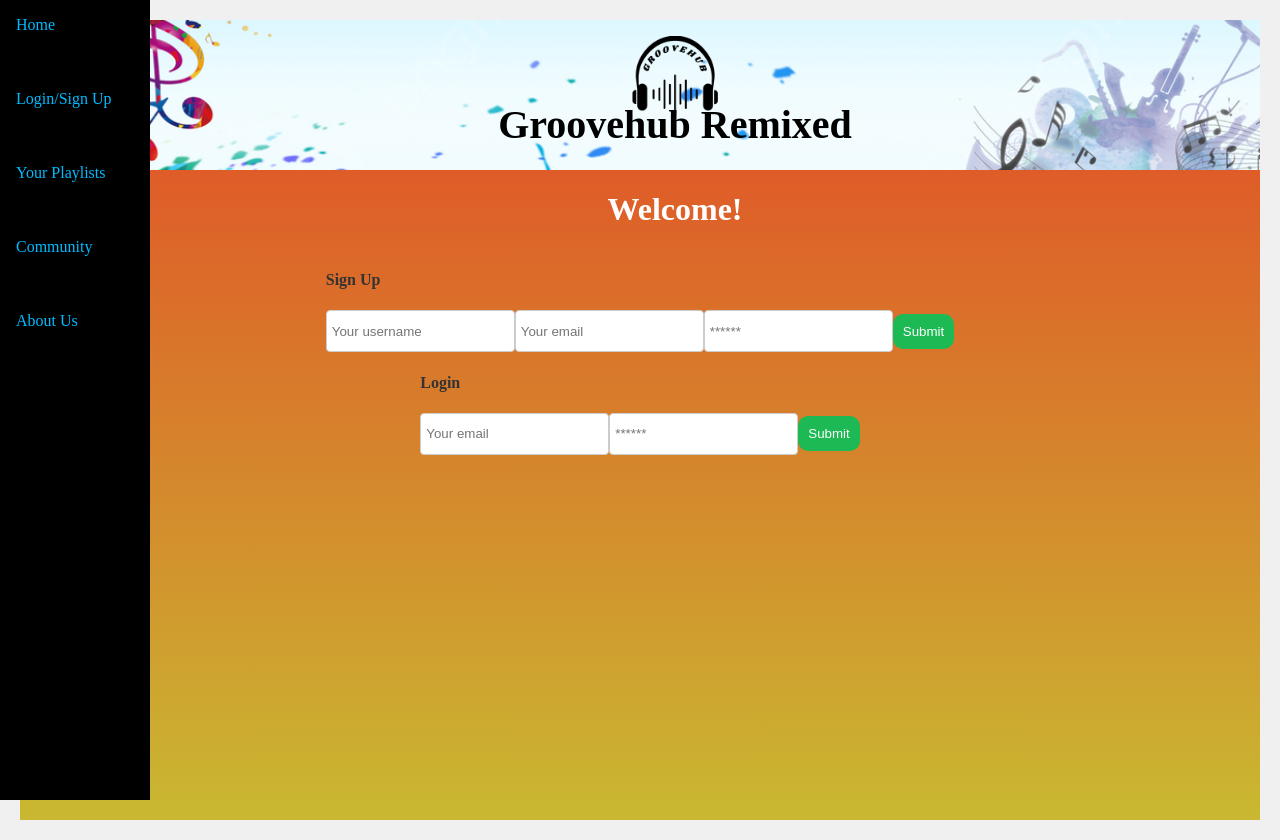
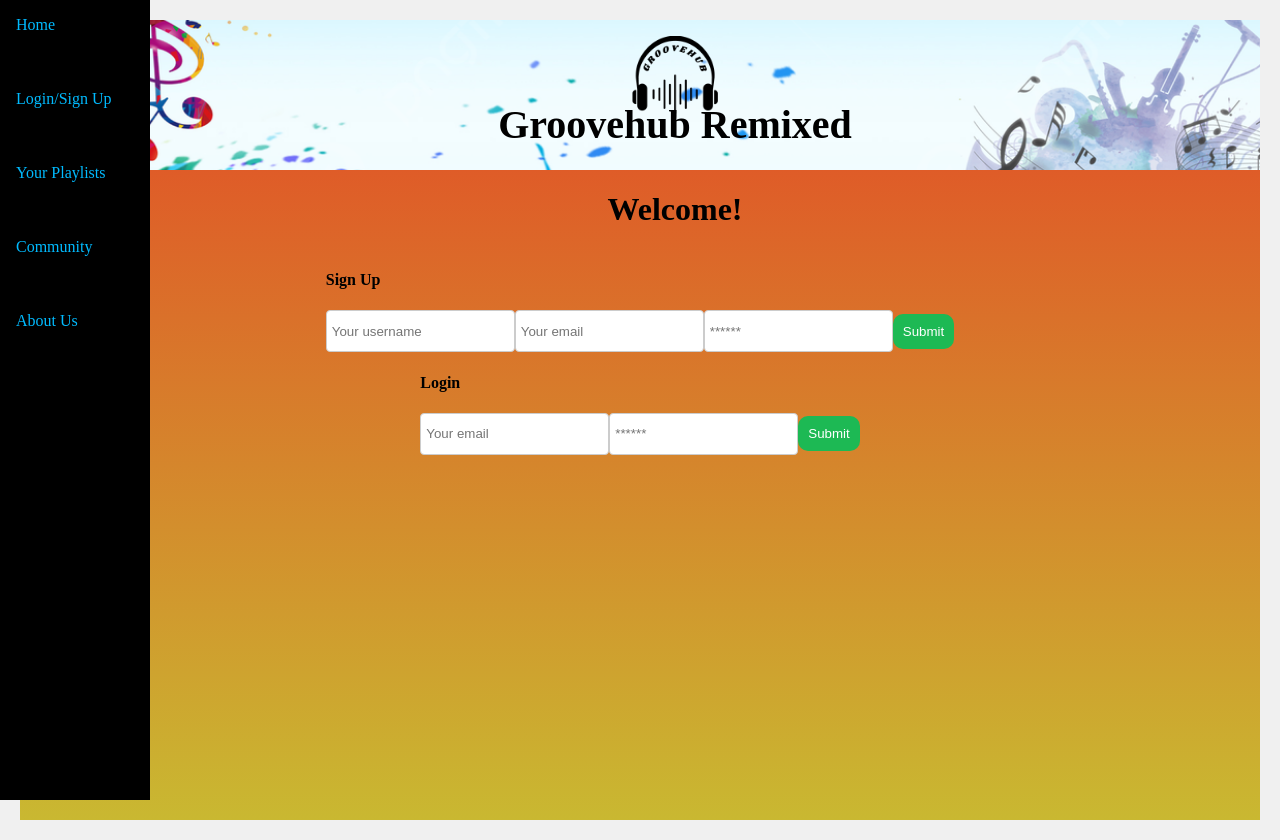
Before and after one commit to Dannymak1993/Groovehub-Remixed, a React (Create React App) app in the folder client/: page /viewplaylist/1 in a window 1280 px wide. Built offline with nearby package versions, Linux system fonts and the light colour scheme; a web font is replaced by a local one.

Commit message:
header color changes

```diff
--- a/client/src/components/chat/style.css
+++ b/client/src/components/chat/style.css
@@ -1,7 +1,7 @@
 body {
     font-family: 'Arial', sans-serif;
     background-color: #f0f0f0;
-    color: #333;
+    color: #000000;
     padding: 20px;
 }
 
--- a/client/src/pages/authentication/style.css
+++ b/client/src/pages/authentication/style.css
@@ -57,5 +57,5 @@
 
 .login-header {
     padding-left: 70px;
-    color: white;
+    color: rgb(0, 0, 0);
 }
--- a/client/src/pages/community/style.css
+++ b/client/src/pages/community/style.css
@@ -178,6 +178,7 @@
     justify-content: center;
     margin-top: 0px;
     margin-bottom: -27px;
+    color:black;
 }
 
 @media (max-width: 1150px) {
--- a/client/src/pages/homepage/style.css
+++ b/client/src/pages/homepage/style.css
@@ -112,7 +112,7 @@
   justify-content: center;
   margin-top: 0px;
   margin-bottom: -27px;
-  color:#ffffff;
+  color:#000000;
 }
 
 @media (max-width: 1150px) {
--- a/client/src/pages/myplaylist/style.css
+++ b/client/src/pages/myplaylist/style.css
@@ -222,6 +222,7 @@
     justify-content: center;
     margin-top: 0px;
     margin-bottom: -27px;
+    color:black;
 }
 
 @media (max-width: 1150px) {
--- a/client/src/pages/viewplaylist/style.css
+++ b/client/src/pages/viewplaylist/style.css
@@ -2,7 +2,7 @@
     display:flex;
     justify-content: center;
     margin-left: 70px;
-    color:white;
+    color:rgb(0, 0, 0);
 }
 
 .center-container {
```
